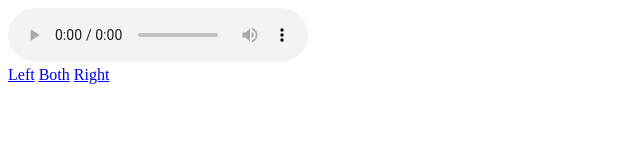
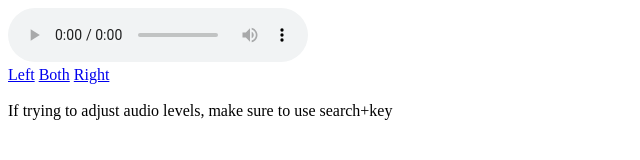
Before and after one commit to FCS-mmcmullin/Chromebook-Toolkit-HTML, a plain HTML site: page pages/audio.html in a window 1280 px wide. Shown: the whole page, without its empty margins (0-640 px from the left). Drawn offline with Linux system fonts and the light colour scheme.

Commit message:
Media key warning
added not about search+media keys

```diff
--- a/pages/audio.html
+++ b/pages/audio.html
@@ -11,7 +11,8 @@
     <audio controls src="audio_throneking.mp3"></audio><BR />
     <a href="javascript:setPan(-1)">Left</a>
     <a href="javascript:setPan(0)">Both</a>
-    <a href="javascript:setPan(1)">Right</a>
+    <a href="javascript:setPan(1)">Right</a> <BR /><BR />
+    If trying to adjust audio levels, make sure to use search+key
 
 
     <script src="audio.js"></script>
```
Also changed, not shown: pages/microphone.html (+2 -0 lines).
